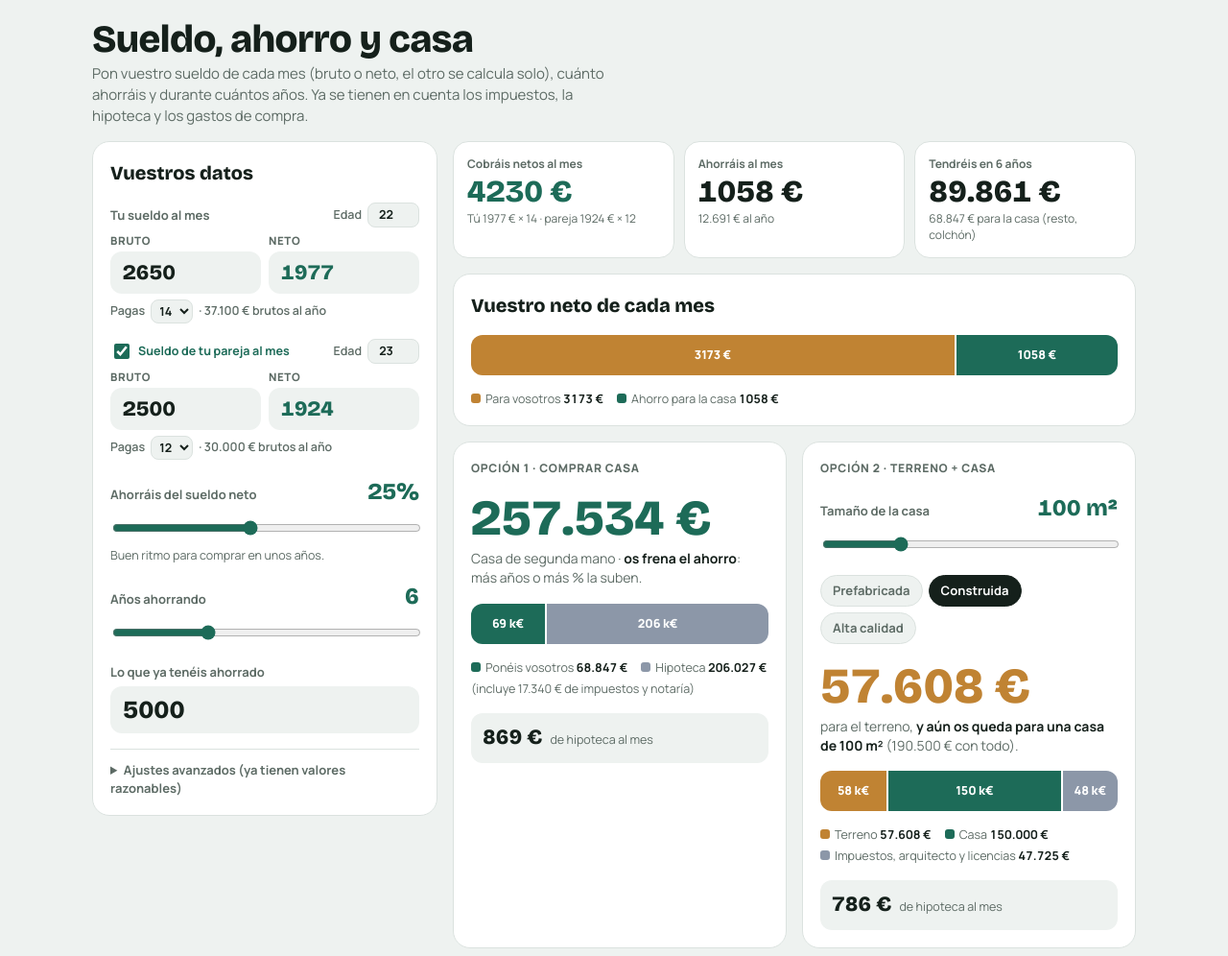
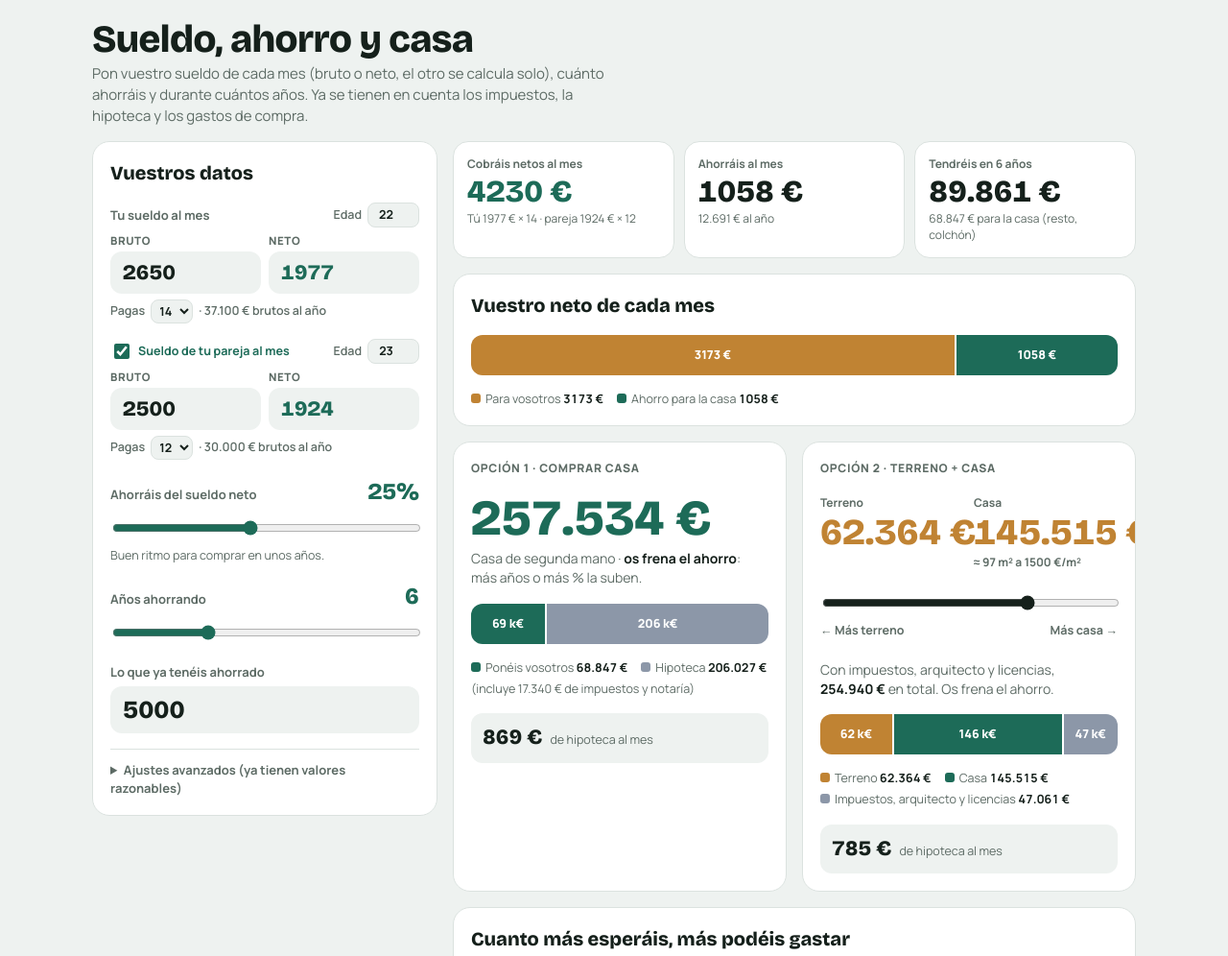
Before and after one commit to Damiapons/nuestra_house, a plain HTML site: page index.html in a window 1280 px wide. Shown: the top 996 px of the page at 96% size. Drawn offline with nearby package versions, Linux system fonts and the light colour scheme.

Commit message:
Update index.html

```diff
--- a/index.html
+++ b/index.html
@@ -97,6 +97,12 @@ summary{cursor:pointer; font-size:13px; font-weight:700; color:var(--muted)}
 .pay{display:flex; align-items:baseline; gap:8px; padding:10px 12px; border-radius:12px; background:var(--bg)}
 .pay .n{font-family:var(--display); font-weight:800; font-size:22px; font-variant-numeric:tabular-nums}
 .pay .t{font-size:12.5px; color:var(--muted)}
+.duo{display:grid; grid-template-columns:repeat(2,minmax(0,1fr)); gap:10px}
+.duo .k{font-size:12px; font-weight:700; color:var(--muted)}
+.duo .big{font-size:clamp(28px,6vw,38px)}
+.big.alt2{color:var(--accent2)}
+.ends{display:flex; justify-content:space-between; font-size:12.5px; font-weight:700; color:var(--muted)}
+#split{accent-color:var(--ink)}
 .chips{display:flex; flex-wrap:wrap; gap:6px}
 .chips button{font:inherit; font-size:13px; font-weight:700; border:1px solid var(--line); background:var(--bg); color:var(--muted); border-radius:99px; padding:6px 12px; cursor:pointer}
 .chips button[aria-pressed="true"]{background:var(--ink); color:var(--surface); border-color:var(--ink)}
@@ -190,19 +196,15 @@ svg text{font-family:var(--body); fill:var(--muted); font-size:11px}
 
         <section class="card opt land" aria-labelledby="h-land">
           <span class="tag" id="h-land">Opción 2 · Terreno + casa</span>
+          <div class="duo">
+            <div><span class="k">Terreno</span><p class="big alt2" id="landT">–</p></div>
+            <div><span class="k">Casa</span><p class="big" id="landH">–</p><span class="k" id="landM2"></span></div>
+          </div>
           <div class="sl">
-            <div class="top"><label for="m2">Tamaño de la casa</label><output id="m2O" for="m2">100 m²</output></div>
-            <input id="m2" type="range" min="50" max="250" step="5" value="100">
+            <input id="split" type="range" min="0" max="100" step="1" value="70" aria-label="Reparto entre terreno y casa">
+            <div class="ends"><span>← Más terreno</span><span>Más casa →</span></div>
           </div>
-          <div class="chips" role="group" aria-label="Tipo de casa">
-            <button type="button" data-q="1200" aria-pressed="false">Prefabricada</button>
-            <button type="button" data-q="1500" aria-pressed="true">Construida</button>
-            <button type="button" data-q="2100" aria-pressed="false">Alta calidad</button>
-          </div>
-          <div>
-            <p class="big" id="landMax">–</p>
-            <p class="bigsub" id="landSub"></p>
-          </div>
+          <p class="bigsub" id="landSub"></p>
           <div class="bar" id="barLand" role="img" aria-label="Reparto del presupuesto terreno y casa"></div>
           <div class="legend" id="legLand"></div>
           <div class="pay"><span class="n" id="landPay">–</span><span class="t">de hipoteca al mes</span></div>
@@ -212,10 +214,10 @@ svg text{font-family:var(--body); fill:var(--muted); font-size:11px}
       <section class="card" aria-labelledby="h-chart">
         <h2 id="h-chart">Cuanto más esperáis, más podéis gastar</h2>
         <div id="chart"></div>
-        <div class="legend"><span><i style="background:var(--accent)"></i>Casa que podéis comprar</span><span><i style="background:var(--accent2)"></i>Terreno que podéis pagar (con la casa ya incluida)</span></div>
+        <div class="legend"><span><i style="background:var(--accent)"></i>Casa que podéis comprar</span><span><i style="background:var(--accent2)"></i>Terreno + casa (con el reparto elegido)</span></div>
       </section>
 
-      <p class="foot">Estimación con IRPF y Seguridad Social de Cataluña 2026, ITP o IVA, notaría, licencia de obra, arquitecto, colchón de emergencia y una cuota de hipoteca de hasta el 30% del neto. En el terreno, primero se reserva el dinero para construir la casa entera y lo que sobra es lo que podéis pagar por el terreno. No tiene en cuenta hijos ni deducciones.</p>
+      <p class="foot">Estimación con IRPF y Seguridad Social de Cataluña 2026, ITP o IVA, notaría, licencia de obra, arquitecto, colchón de emergencia y una cuota de hipoteca de hasta el 30% del neto. En terreno + casa, el deslizador reparte el presupuesto y la casa siempre queda pagada. No tiene en cuenta hijos ni deducciones.</p>
     </div>
   </div>
 </div>
@@ -254,13 +256,13 @@ svg text{font-family:var(--body); fill:var(--muted); font-size:11px}
   function loanFromPayment(pay, tin, years){ const i=tin/100/12, n=years*12; if(pay<=0) return 0; return i===0 ? pay*n : pay*(1-Math.pow(1+i,-n))/i; }
   function payFromLoan(L, tin, years){ const i=tin/100/12, n=years*12; if(L<=0) return 0; return i===0 ? L/n : L*i/(1-Math.pow(1+i,-n)); }
 
-  const ids = ["g1","a1","on2","g2","a2","pct","yrs","s0","pg1","pg2","tin","term","ltv","dti","ret","raise","eurm2","kind","cushion","m2"];
+  const ids = ["g1","a1","on2","g2","a2","pct","yrs","s0","pg1","pg2","tin","term","ltv","dti","ret","raise","eurm2","kind","cushion","split"];
   function read(){
     const n = id => parseFloat($(id).value)||0;
     return { g1:n("g1")*n("pg1"), a1:n("a1"), on2:$("on2").checked, g2:n("g2")*n("pg2"), a2:n("a2"),
       pct:n("pct")/100, yrs:Math.round(n("yrs")), s0:n("s0"), pg1:n("pg1"), pg2:n("pg2"),
       tin:n("tin"), term:n("term"), ltv:n("ltv"), dti:n("dti"), ret:n("ret")/100, raise:n("raise")/100,
-      eurm2:n("eurm2"), kind:$("kind").value, cushion:$("cushion").checked, m2:n("m2") };
+      eurm2:n("eurm2"), kind:$("kind").value, cushion:$("cushion").checked, split:n("split")/100 };
   }
   function people(inp, y){
     const f = Math.pow(1+inp.raise, y);
@@ -294,19 +296,19 @@ svg text{font-family:var(--body); fill:var(--muted); font-size:11px}
     const extras = P*c+fixed;
     const buy = {P, loan, own:P+extras-loan, extras, pay:payFromLoan(loan,inp.tin,inp.term), limit:pSav<=pPay?"ahorro":"cuota"};
 
-    // Opción 2: terreno + casa (la casa se reserva primero)
-    const obra = inp.m2*inp.eurm2;
-    const houseExtras = obra*(0.10+0.10+0.04+0.03); // IVA, técnicos, licencia/ICIO, seguros y acometidas
-    const house = obra + houseExtras;
-    const finBase = obra*1.17;                     // valor de tasación aproximado de la casa (sin IVA)
-    const landC = 0.115;                            // ITP 10% + notaría/registro 1,5%
-    const T1 = (avail - house - fixed + inp.ltv*finBase)/(1+landC-inp.ltv);
-    const T2 = (avail - house - fixed + Lpay)/(1+landC);
-    const T = Math.min(T1,T2), Tp = Math.max(0,T);
-    const total = Tp*(1+landC) + house + fixed;
-    const loanL = Math.max(0, Math.min(total-avail, inp.ltv*(Tp+finBase), Lpay));
-    const shortfall = T<0 ? -T*(1+landC-(T1<=T2?inp.ltv:0)) : 0;
-    const land = {T, Tp, obra, house, extras:Tp*landC+houseExtras+fixed, total, loan:loanL, pay:payFromLoan(loanL,inp.tin,inp.term), shortfall};
+    // Opción 2: terreno + casa. split = parte del presupuesto que va a la casa
+    const landC = 0.115;           // ITP 10% + notaría/registro 1,5%
+    const houseC = 1.27;           // obra + IVA 10% + técnicos 10% + licencia/ICIO 4% + seguros/acometidas 3%
+    const f = inp.split;
+    const costPerB = (1-f)*(1+landC) + f*houseC;
+    const finPerB  = (1-f) + f*1.17;  // tasación aprox. (sin IVA)
+    const B1 = (avail-fixed)/(costPerB - inp.ltv*finPerB);
+    const B2 = (avail-fixed+Lpay)/costPerB;
+    const Bm = Math.max(0, Math.min(B1,B2));
+    const T = Bm*(1-f), obra = Bm*f;
+    const total = Bm*costPerB + fixed;
+    const loanL = Math.max(0, total-avail);
+    const land = {T, obra, m2: inp.eurm2>0 ? obra/inp.eurm2 : 0, B:Bm, extras:total-T-obra, total, loan:loanL, pay:payFromLoan(loanL,inp.tin,inp.term), limit:B1<=B2?"ahorro":"cuota"};
 
     return {S, cushion, avail, netM, ps, buy, land};
   }
@@ -324,10 +326,8 @@ svg text{font-family:var(--body); fill:var(--muted); font-size:11px}
     $("g2").disabled = !inp.on2; $("a2").disabled = !inp.on2; $("pg2").disabled = !inp.on2;
     $("pctO").textContent = Math.round(inp.pct*100)+"%";
     $("yrsO").textContent = inp.yrs; $("yrsT").textContent = inp.yrs;
-    $("m2O").textContent = inp.m2+" m²";
     $("y1").textContent = "· "+E(inp.g1)+" brutos al año";
     $("y2").textContent = inp.on2 ? "· "+E(inp.g2)+" brutos al año" : "";
-    document.querySelectorAll(".chips button").forEach(b=>b.setAttribute("aria-pressed", String(+b.dataset.q===inp.eurm2)));
 
     const now = people(inp,0);
     const gross = now.reduce((a,p)=>a+p.gross,0), net = now.reduce((a,p)=>a+p.net,0), tax = gross-net;
@@ -354,20 +354,22 @@ svg text{font-family:var(--body); fill:var(--muted); font-size:11px}
 
     // Terreno + casa
     const l = sc.land;
-    $("landMax").textContent = l.T>0 ? E(l.T) : "No llega";
-    $("landSub").innerHTML = l.T>0 ? "para el terreno, <b>y aún os queda para una casa de "+inp.m2+" m²</b> ("+E(l.house)+" con todo)."
-      : "Construir la casa ("+E(l.house)+" con todo) ya se come vuestro ahorro. Os faltan unos <b>"+E(l.shortfall)+"</b>: probad menos m², prefabricada o más años.";
-    bar("barLand","legLand",[["Terreno",l.Tp,"var(--accent2)"],["Casa",l.obra,"var(--accent)"],["Impuestos, arquitecto y licencias",l.extras,"var(--tax)"]]);
+    $("landT").textContent = E(l.T);
+    $("landH").textContent = E(l.obra);
+    $("landM2").textContent = l.m2>=1 ? "≈ "+Math.round(l.m2)+" m² a "+E(inp.eurm2)+"/m²" : "";
+    $("landSub").innerHTML = l.B<=0 ? "Aún no llega: ahorrad más años o un % mayor." :
+      "Con impuestos, arquitecto y licencias, <b>"+E(l.total)+"</b> en total."+(l.limit==="ahorro"?" Os frena el ahorro.":" Os frena la cuota.");
+    bar("barLand","legLand",[["Terreno",l.T,"var(--accent2)"],["Casa",l.obra,"var(--accent)"],["Impuestos, arquitecto y licencias",l.extras,"var(--tax)"]]);
     $("landPay").textContent = E(l.pay);
 
     drawChart(inp);
-    try{ const s={}; ids.forEach(id=>{const el=$(id); s[id]= el.type==="checkbox"?el.checked:el.value;}); localStorage.setItem("casaCalc3", JSON.stringify(s)); }catch(e){}
+    try{ const s={}; ids.forEach(id=>{const el=$(id); s[id]= el.type==="checkbox"?el.checked:el.value;}); localStorage.setItem("casaCalc4", JSON.stringify(s)); }catch(e){}
   }
 
   function niceStep(raw){ const p=Math.pow(10,Math.floor(Math.log10(raw))), m=raw/p; return (m<=1?1:m<=2?2:m<=2.5?2.5:m<=5?5:10)*p; }
   function drawChart(inp){
     const N=20, W=640, H=230, L=50, R=16, Tm=14, B=26;
-    const pts=[]; for(let y=0;y<=N;y++){ const s=scenario(inp,y); pts.push({p:s.buy.P, t:Math.max(0,s.land.T)}); }
+    const pts=[]; for(let y=0;y<=N;y++){ const s=scenario(inp,y); pts.push({p:s.buy.P, t:s.land.B}); }
     const max = Math.max(1, ...pts.map(d=>Math.max(d.p,d.t)));
     const step = niceStep(max/4), top = Math.ceil(max/step)*step;
     const x=i=>L+(W-L-R)*i/N, yv=v=>Tm+(H-Tm-B)*(1-v/top);
@@ -397,8 +399,7 @@ svg text{font-family:var(--body); fill:var(--muted); font-size:11px}
     $("g"+k).value = Math.round(grossFromNet(v, parseFloat($("pg"+k).value)||14)); render();
   }));
   ["1","2"].forEach(k=>$("n"+k).addEventListener("blur",render));
-  try{ const s=JSON.parse(localStorage.getItem("casaCalc3")||"null"); if(s) ids.forEach(id=>{ if(s[id]!==undefined){ const el=$(id); if(el.type==="checkbox") el.checked=s[id]; else el.value=s[id]; } }); }catch(e){}
-  document.querySelectorAll(".chips button").forEach(b=>b.addEventListener("click",()=>{ $("eurm2").value=b.dataset.q; render(); }));
+  try{ const s=JSON.parse(localStorage.getItem("casaCalc4")||"null"); if(s) ids.forEach(id=>{ if(s[id]!==undefined){ const el=$(id); if(el.type==="checkbox") el.checked=s[id]; else el.value=s[id]; } }); }catch(e){}
   ids.forEach(id=>{ $(id).addEventListener("input",render); $(id).addEventListener("change",render); });
   render();
 })();
```
